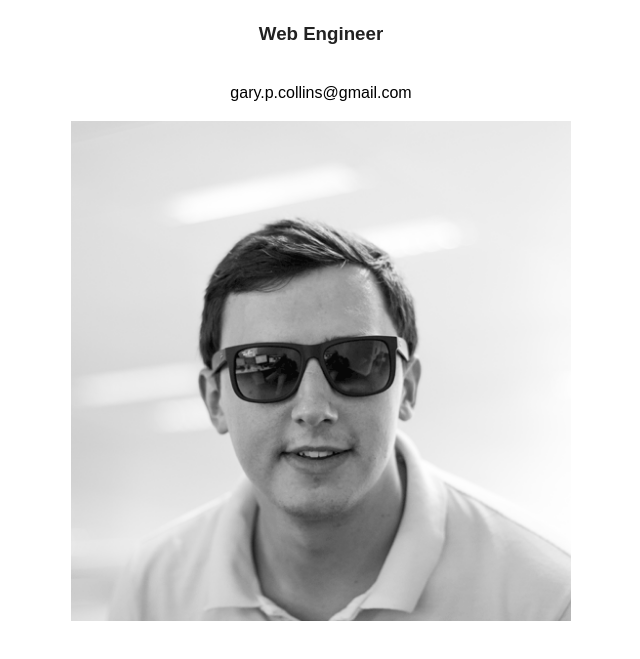
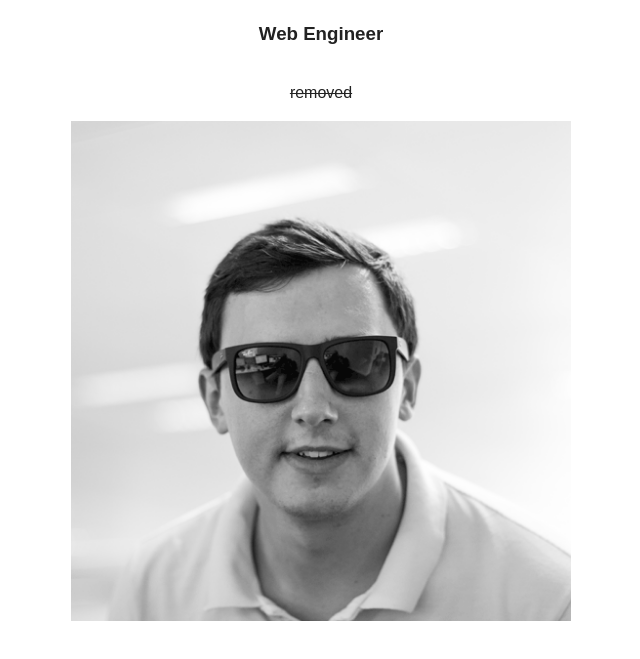
Before and after one commit to Gazzinho/garycollinscv, a website: page index.html in a window 1280 px wide. Shown: the part 107-766 px from the top of the page, without its empty margins (319-959 px from the left). Drawn offline with nearby package versions, Linux system fonts and the light colour scheme.

Commit message:
Removed email from index.html

```diff
--- a/index.html
+++ b/index.html
@@ -32,7 +32,7 @@
             <h3 class="occupation">Web Engineer</h3>
 
             <section class="contact">
-                <p class="email"><a href="mailto:gary.p.collins@gmail.com">gary.p.collins@gmail.com</a></p>
+                <p class="email"><strike>removed</strike></p>
             </section>
 
 
```
